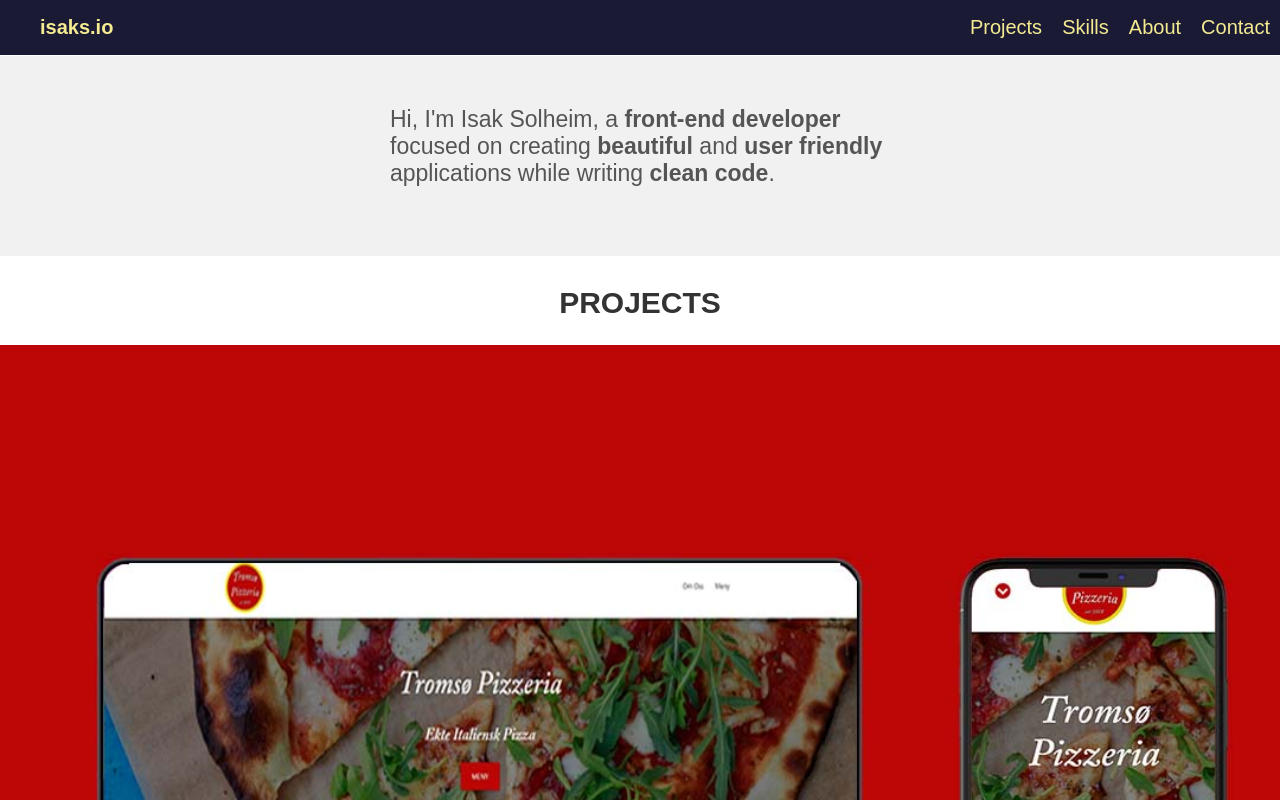
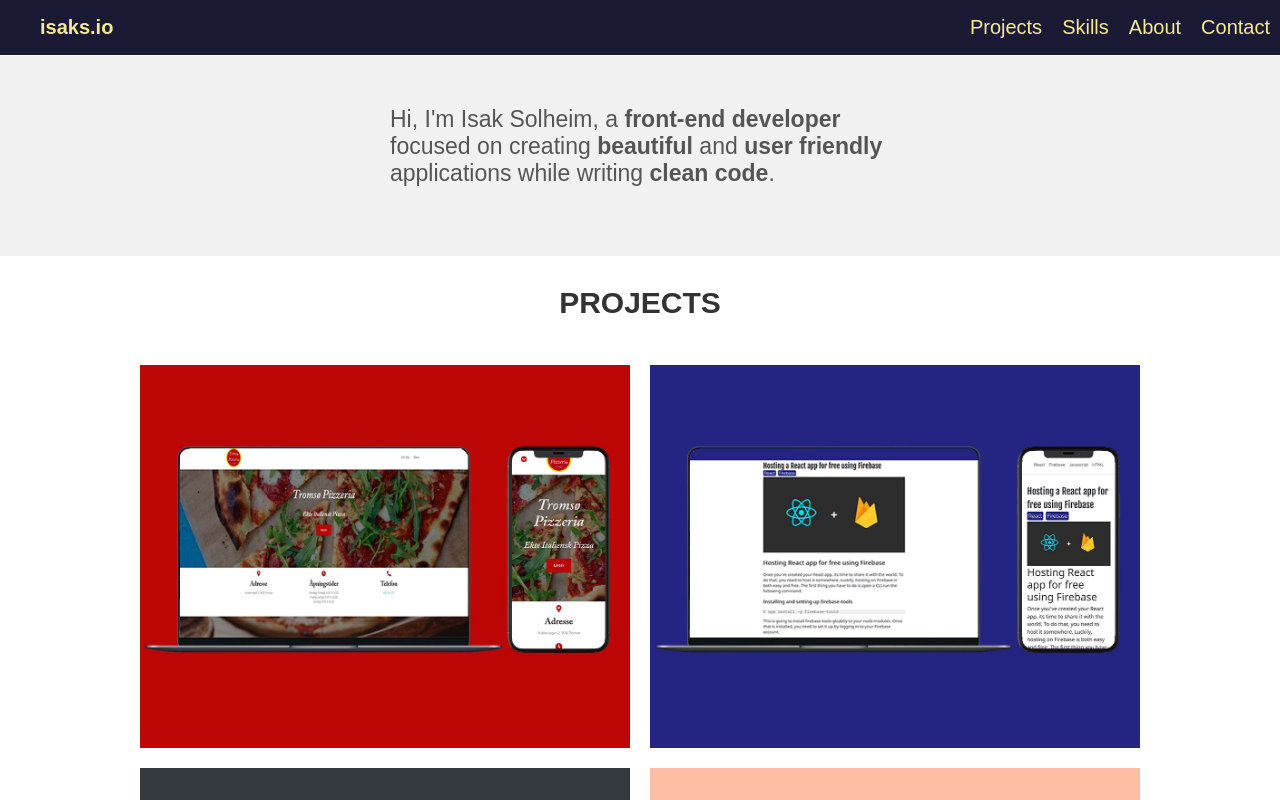
Before and after one commit to isaksolheim/isaks-portfolio, a React (Create React App) app: page / in a window 1280 px wide. Shown: the top 800 px of the page. Built offline with nearby package versions, Linux system fonts and the light colour scheme.

Commit message:
add grid view for projects on desktop

```diff
--- a/src/styles/projects.scss
+++ b/src/styles/projects.scss
@@ -122,4 +122,19 @@ section.projects {
 
     }
   }
+
+
+  @include desktop {
+    max-width: 1000px;
+    margin: 0 auto;
+    margin-top: 260px;
+    display: grid;
+    grid-template-columns: 1fr 1fr;
+    grid-gap: 20px;
+
+    h1 {
+      grid-column-start: 1;
+      grid-column-end: 3;
+    }
+  }
 }
```
